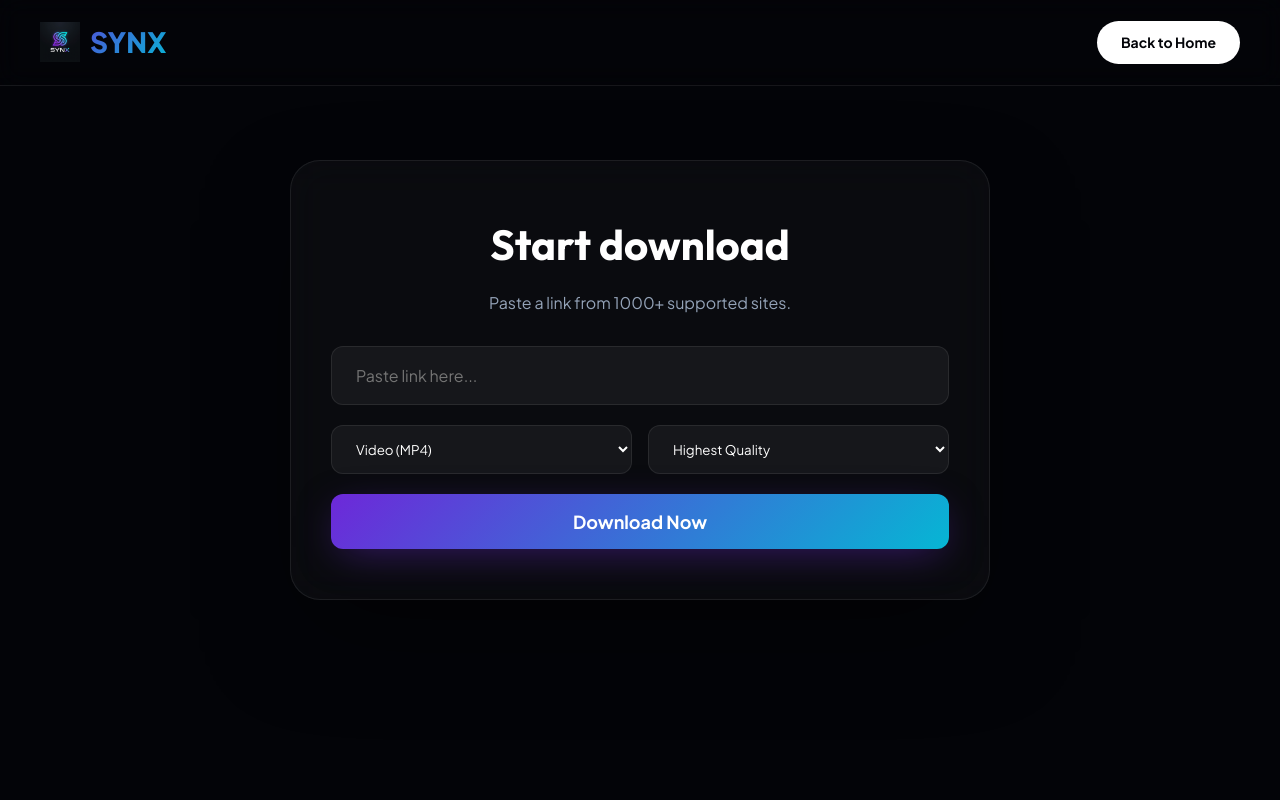
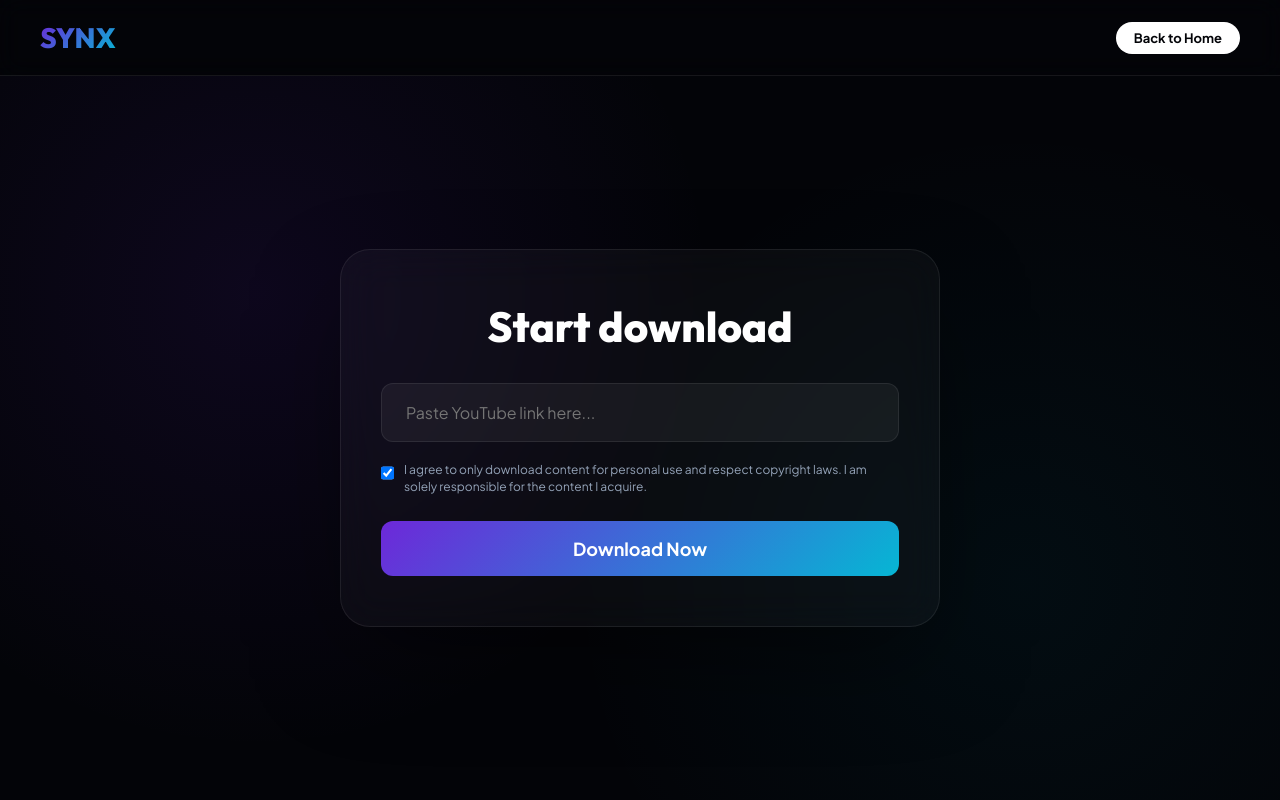
Before and after one commit to neyzenrose/synx_app, a Flask app: page /app in a window 1280 px wide. Run offline with Flask 3, Linux system fonts and the light colour scheme.

Commit message:
UI: Restored Checkbox and Finalized Premium Brand Interface

```diff
--- a/api/templates/app.html
+++ b/api/templates/app.html
@@ -4,11 +4,8 @@
     <meta charset="UTF-8">
     <meta name="viewport" content="width=device-width, initial-scale=1.0">
     <title>SYNX | Universal Media Downloader</title>
-    <meta name="description" content="Download video and audio from any platform with SYNX.">
-    <link rel="preconnect" href="https://fonts.googleapis.com">
-    <link rel="preconnect" href="https://fonts.gstatic.com" crossorigin="">
-    <link href="https://fonts.googleapis.com/css2?family=Plus+Jakarta+Sans:wght@300;400;500;600;700;800&family=Outfit:wght@300;400;500;600;700;800;900&display=swap" rel="stylesheet">
     <link rel="icon" type="image/png" href="/static/logo.png">
+    <link href="https://fonts.googleapis.com/css2?family=Plus+Jakarta+Sans:wght@400;600;700;800&family=Outfit:wght@700;800;900&display=swap" rel="stylesheet">
     <style>
         :root {
             --bg-color: #030408;
@@ -19,102 +16,101 @@
             --text-secondary: #94a3b8;
             --glass-bg: rgba(255, 255, 255, 0.03);
             --glass-border: rgba(255, 255, 255, 0.08);
-            --gradient-text: linear-gradient(135deg, #fff 0%, #94a3b8 100%);
             --gradient-accent: linear-gradient(135deg, var(--primary-accent), var(--secondary-accent));
         }
 
         * { margin: 0; padding: 0; box-sizing: border-box; font-family: 'Plus Jakarta Sans', sans-serif; }
-        body { background-color: var(--bg-color); color: var(--text-primary); overflow-x: hidden; line-height: 1.6; }
+        body { background-color: var(--bg-color); color: var(--text-primary); overflow-x: hidden; min-height: 100vh; display: flex; flex-direction: column; }
 
-        nav { position: fixed; top: 0; width: 100%; padding: 20px 40px; display: flex; justify-content: space-between; align-items: center; backdrop-filter: blur(12px); border-bottom: 1px solid var(--glass-border); z-index: 1000; }
-        .logo { font-family: 'Outfit', sans-serif; font-size: 28px; font-weight: 800; background: var(--gradient-accent); -webkit-background-clip: text; background-clip: text; -webkit-text-fill-color: transparent; text-decoration: none; display: flex; align-items: center; gap: 10px; }
-        .btn-app { background: var(--text-primary); color: var(--bg-color); padding: 10px 24px; border-radius: 40px; font-weight: 700; font-size: 14px; text-decoration: none; }
+        nav { padding: 20px 40px; display: flex; justify-content: space-between; align-items: center; backdrop-filter: blur(12px); border-bottom: 1px solid var(--glass-border); position: sticky; top: 0; z-index: 100; }
+        .logo { font-family: 'Outfit', sans-serif; font-size: 28px; font-weight: 800; background: var(--gradient-accent); -webkit-background-clip: text; background-clip: text; -webkit-text-fill-color: transparent; text-decoration: none; }
+        .btn-back { background: var(--text-primary); color: var(--bg-color); padding: 8px 18px; border-radius: 40px; font-weight: 700; text-decoration: none; font-size: 13px; }
 
-        .hero { padding: 160px 20px 100px; max-width: 1200px; margin: 0 auto; text-align: center; }
-        .download-container { background: var(--glass-bg); border: 1px solid var(--glass-border); backdrop-filter: blur(20px); padding: 50px 40px; border-radius: 30px; max-width: 700px; margin: 0 auto; text-align: left; box-shadow: 0 40px 100px -20px rgba(0,0,0,0.5); }
+        .hero { flex: 1; display: flex; align-items: center; justify-content: center; padding: 40px 20px; position: relative; }
+        .hero::before { content: ''; position: absolute; top: 0; left: 0; width: 100%; height: 100%; background: radial-gradient(circle at 20% 30%, rgba(109, 40, 217, 0.1), transparent 40%), radial-gradient(circle at 80% 70%, rgba(6, 182, 212, 0.05), transparent 40%); z-index: -1; }
 
-        h1 { font-family: 'Outfit', sans-serif; font-size: clamp(32px, 5vw, 42px); color: white; margin-bottom: 12px; text-align: center; }
-        .url-input { width: 100%; background: rgba(255,255,255,0.05); border: 1px solid var(--glass-border); padding: 18px 24px; border-radius: 12px; color: white; font-size: 16px; margin-bottom: 20px; outline: none; }
-        .options-grid { display: grid; grid-template-columns: 1fr 1fr; gap: 16px; margin-bottom: 20px; }
-        .select-input { width: 100%; background: rgba(255,255,255,0.05); border: 1px solid var(--glass-border); padding: 14px 20px; border-radius: 12px; color: white; cursor: pointer; }
+        .download-container { background: var(--glass-bg); border: 1px solid var(--glass-border); backdrop-filter: blur(20px); padding: 50px 40px; border-radius: 30px; width: 100%; max-width: 600px; box-shadow: 0 40px 100px -20px rgba(0,0,0,0.5); }
 
-        .btn-primary { background: var(--gradient-accent); color: white; padding: 16px 36px; border-radius: 12px; font-weight: 700; font-size: 18px; text-decoration: none; box-shadow: 0 10px 40px -10px rgba(109, 40, 217, 0.5); border: none; cursor: pointer; transition: all 0.3s; }
+        h1 { font-family: 'Outfit', sans-serif; font-size: 42px; font-weight: 800; text-align: center; margin-bottom: 30px; }
+        .url-input { width: 100%; background: rgba(255,255,255,0.05); border: 1px solid var(--glass-border); padding: 18px 24px; border-radius: 12px; color: white; font-size: 16px; margin-bottom: 20px; outline: none; transition: border-color 0.3s; }
+        .url-input:focus { border-color: var(--primary-accent); }
+
+        .btn-primary { background: var(--gradient-accent); color: white; padding: 16px 36px; border-radius: 12px; font-weight: 700; font-size: 18px; border: none; cursor: pointer; width: 100%; transition: transform 0.2s, box-shadow 0.3s; }
+        .btn-primary:hover { transform: translateY(-2px); box-shadow: 0 10px 30px -5px rgba(109, 40, 217, 0.5); }
+        .btn-primary:active { transform: translateY(0); }
         .btn-primary:disabled { opacity: 0.5; cursor: not-allowed; }
 
-        .status-box { margin-top: 20px; padding: 15px; border-radius: 10px; font-size: 14px; text-align: center; display: none; }
-        .progress-container { margin-top: 20px; display: none; }
-        .progress-bar { width: 100%; height: 6px; background: rgba(255,255,255,0.1); border-radius: 10px; overflow: hidden; margin-bottom: 10px; }
-        .progress-bar-fill { height: 100%; width: 0%; background: var(--gradient-accent); transition: width 0.3s; }
+        .terms-wrap { display: flex; gap: 10px; align-items: flex-start; margin-bottom: 25px; cursor: pointer; }
+        .terms-wrap input { width: 18px; height: 18px; border-radius: 4px; border: 1px solid var(--glass-border); background: rgba(255,255,255,0.05); cursor: pointer; margin-top: 2px; }
+        .terms-wrap label { font-size: 12px; color: var(--text-secondary); line-height: 1.4; user-select: none; }
 
-        /* Result Card Styling */
-        .result-card { display: none; margin-top: 30px; padding: 25px; background: rgba(109, 40, 217, 0.1); border: 2px solid var(--primary-accent); border-radius: 20px; animation: slideIn 0.5s ease-out; }
-        @keyframes slideIn { from { opacity: 0; transform: translateY(20px); } to { opacity: 1; transform: translateY(0); } }
+        .status-box { margin-top: 20px; padding: 12px; border-radius: 10px; font-size: 14px; text-align: center; display: none; }
+        .progress-wrap { margin-top: 25px; display: none; }
+        .progress-bar { width: 100%; height: 6px; background: rgba(255,255,255,0.05); border-radius: 10px; overflow: hidden; }
+        .progress-fill { height: 100%; width: 0%; background: var(--gradient-accent); transition: width 0.4s ease-out; }
+
+        .result-card { display: none; margin-top: 30px; padding: 25px; background: rgba(109, 40, 217, 0.05); border: 2px solid var(--primary-accent); border-radius: 20px; animation: slideUp 0.6s cubic-bezier(0.16, 1, 0.3, 1); }
+        @keyframes slideUp { from { opacity: 0; transform: translateY(30px); } to { opacity: 1; transform: translateY(0); } }
     </style>
 </head>
 <body>
     <nav>
-        <a href="/" class="logo">
-            <img src="/static/logo.png" alt="SYNX Logo" style="height: 40px;">
-            <span>SYNX</span>
-        </a>
-        <a href="/" class="btn-app">Back to Home</a>
+        <a href="/" class="logo">SYNX</a>
+        <a href="/" class="btn-back">Back to Home</a>
     </nav>
 
-    <section class="hero">
+    <div class="hero">
         <div class="download-container">
             <h1>Start download</h1>
-            <p style="text-align: center; color: var(--text-secondary); margin-bottom: 30px;">Paste a link from 1000+ supported sites.</p>
 
-            <input type="text" id="videoUrl" placeholder="Paste link here..." class="url-input">
+            <input type="text" id="videoUrl" placeholder="Paste YouTube link here..." class="url-input" autocomplete="off">
 
-            <div class="options-grid">
-                <select id="formatType" class="select-input">
-                    <option value="mp4">Video (MP4)</option>
-                    <option value="mp3">Audio (MP3)</option>
-                </select>
-                <select id="qualityType" class="select-input">
-                    <option value="best">Highest Quality</option>
-                    <option value="1080">Full HD</option>
-                </select>
+            <div class="terms-wrap" onclick="document.getElementById('agreeCheck').click()">
+                <input type="checkbox" id="agreeCheck" checked onclick="event.stopPropagation()">
+                <label>I agree to only download content for personal use and respect copyright laws. I am solely responsible for the content I acquire.</label>
             </div>
 
-            <button onclick="startDownload()" id="downloadBtn" class="btn-primary" style="width: 100%;">Download Now</button>
+            <button onclick="startDownload()" id="downloadBtn" class="btn-primary">Download Now</button>
 
             <div id="statusMessage" class="status-box"></div>
 
-            <div id="progressContainer" class="progress-container">
-                <div class="progress-bar"><div id="progressBarFill" class="progress-bar-fill"></div></div>
-                <p id="progressText" style="font-size: 12px; color: var(--text-secondary);">Processing...</p>
+            <div id="progressWrap" class="progress-wrap">
+                <div class="progress-bar"><div id="progressFill" class="progress-fill"></div></div>
+                <p style="font-size: 12px; color: var(--text-secondary); text-align: center; margin-top: 10px;">Synx Engine Processing...</p>
             </div>
 
-            <!-- RESULT CARD -->
             <div id="resultCard" class="result-card">
-                <div style="display: flex; align-items: center; gap: 15px; margin-bottom: 20px;">
-                    <div style="width: 50px; height: 50px; background: var(--gradient-accent); border-radius: 12px; display: flex; align-items: center; justify-content: center; font-size: 24px;">🎬</div>
+                <div style="display: flex; align-items: center; gap: 15px; margin-bottom: 25px;">
+                    <div style="font-size: 32px;">🎬</div>
                     <div>
-                        <h4 id="videoTitle" style="font-size: 18px; color: white;">Media Ready</h4>
-                        <p style="font-size: 12px; color: var(--secondary-accent);">Verified by Synx Engine</p>
+                        <h4 id="videoTitle" style="font-size: 18px; color: white;">Media Prepared</h4>
+                        <p style="font-size: 12px; color: var(--secondary-accent); font-weight: 600;">Verified by Synx Engine</p>
                     </div>
                 </div>
-                <a id="downloadLink" href="#" target="_blank" class="btn-primary" style="width: 100%; display: block; text-align: center;">Download Now</a>
+                <a id="downloadLink" href="#" target="_blank" class="btn-primary" style="display: block; text-align: center; text-decoration: none; font-size: 16px;">Download Now</a>
+                <p style="font-size: 11px; text-align: center; color: var(--text-secondary); margin-top: 15px; opacity: 0.6;">Your unique download link is ready.</p>
             </div>
         </div>
-    </section>
+    </div>
 
     <script>
         async function startDownload() {
-            const url = document.getElementById('videoUrl').value;
+            const urlInput = document.getElementById('videoUrl');
+            const url = urlInput.value.trim();
+            const agree = document.getElementById('agreeCheck').checked;
             const btn = document.getElementById('downloadBtn');
-            const progress = document.getElementById('progressContainer');
-            const progressFill = document.getElementById('progressBarFill');
+            const progress = document.getElementById('progressWrap');
+            const progressFill = document.getElementById('progressFill');
             const resultCard = document.getElementById('resultCard');
             const videoTitle = document.getElementById('videoTitle');
             const downloadLink = document.getElementById('downloadLink');
 
-            if (!url) return;
+            if (!url) { showStatus('Please paste a link first', 'error'); return; }
+            if (!agree) { showStatus('Please agree to terms', 'error'); return; }
 
+            // Reset UI
             btn.disabled = true;
-            btn.innerText = 'Initializing...';
+            btn.innerText = 'Analyzing...';
             progress.style.display = 'block';
             progressFill.style.width = '20%';
             resultCard.style.display = 'none';
@@ -125,6 +121,9 @@
                     headers: { 'Content-Type': 'application/json' },
                     body: JSON.stringify({ url })
                 });
+
+                if (!response.ok) throw new Error('Synx Engine Busy');
+
                 const data = await response.json();
 
                 if (data.status === 'success') {
@@ -133,12 +132,12 @@
                     downloadLink.href = data.download_url;
                     resultCard.style.display = 'block';
                     btn.innerText = 'Ready!';
-                    showStatus('Found! Click Download Now below.', 'success');
+                    showStatus('Found! Access your download below.', 'success');
                 } else {
-                    throw new Error(data.message);
+                    throw new Error(data.message || 'Error finding media');
                 }
             } catch (err) {
-                showStatus('Error: ' + err.message, 'error');
+                showStatus('Engine Error: ' + err.message, 'error');
                 btn.innerText = 'Try Again';
             } finally {
                 btn.disabled = false;
```
